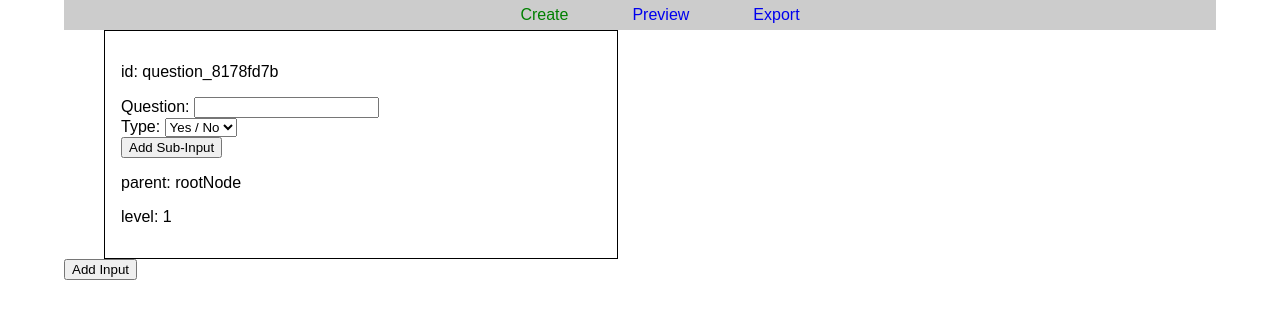
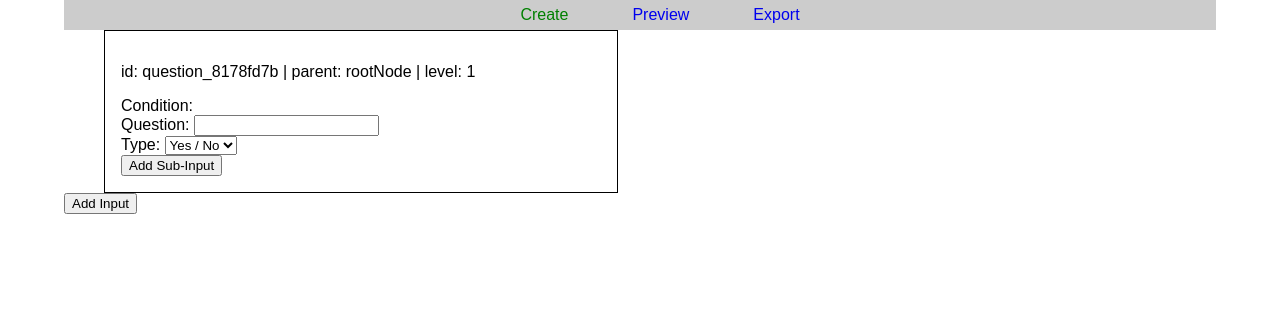
Before and after one commit to Ahrkano/nested-form, a React (Create React App) app: page /Create in a window 1280 px wide. Both pictures are taken after a click on the button "Add Input". Shown: the top 318 px of the page. Built offline with nearby package versions, Linux system fonts and the light colour scheme.

Commit message:
values binding on CreateTab - done

```diff
--- a/src/components/InputEditBox/InputEditBox.js
+++ b/src/components/InputEditBox/InputEditBox.js
@@ -1,5 +1,5 @@
 import React from 'react';
-
+import Aux from '../../hoc/Auxiliary/Auxiliary';
 import './InputEditBox.css'
 
 import AddInputButton from '../Buttons/AddInputButton/AddInputButton';
@@ -9,9 +9,59 @@ const inputEditBox = (props) => {
 
     let condition = null;
     if(props.condition !== 'noCondition') {
-        condition = (
-            <p>on condition</p>
-        );
+        if(props.parentType === 'text') {
+            condition = (
+                <Aux>
+                    <select
+                        id="questionType"
+                        value={props.condition}
+                        onChange={(event) => props.onInputChange(event, props.id, 'condition')}>
+                        <option value="equals">Equals</option>
+                    </select>
+                    <input
+                        type="text"
+                        id="questionInput"
+                        value={props.conditionValue}
+                        onChange={(event) => props.onInputChange(event, props.id, 'conditionValue')} />
+                </Aux>
+            );
+        } else if(props.parentType === 'yesNo') {
+            condition = (
+                <Aux>
+                    <select
+                        id="questionType"
+                        value={props.condition}
+                        onChange={(event) => props.onInputChange(event, props.id, 'condition')}>
+                        <option value="equals">Equals</option>
+                    </select>
+                    <select
+                        id="questionType"
+                        value={props.conditionValue}
+                        onChange={(event) => props.onInputChange(event, props.id, 'conditionValue')}>
+                        <option value="yes">Yes</option>
+                        <option value="no">No</option>
+                    </select>
+                </Aux>
+            );
+        } else {
+            condition = (
+                <Aux>
+                    <select
+                        id="questionType"
+                        value={props.condition}
+                        onChange={(event) => props.onInputChange(event, props.id, 'condition')}>
+                        <option value="equals">Equals</option>
+                        <option value="greater">Greater than</option>
+                        <option value="less">Less than</option>
+                    </select>
+                    <input
+                        type="number"
+                        id="questionInput"
+                        value={props.conditionValue}
+                        onChange={(event) => props.onInputChange(event, props.id, 'conditionValue')} />
+                </Aux>
+            );
+        }
     }
 
     const questionInput = (
@@ -26,11 +76,11 @@ const inputEditBox = (props) => {
 
     const type = (
         <div className="InputEditBox__question-type">
-            <label htmlFor="questionInput">Type: </label>
+            <label htmlFor="questionType">Type: </label>
             <select
+                id="questionType"
                 value={props.type}
-                onChange={(event) => props.onInputChange(event, props.id, 'type')}
-            >
+                onChange={(event) => props.onInputChange(event, props.id, 'type')}>
                 <option value="yesNo">Yes / No</option>
                 <option value="text">Text</option>
                 <option value="number">Number</option>
@@ -40,18 +90,21 @@ const inputEditBox = (props) => {
 
     return (
         <div className="InputEditBox" style={{ marginLeft: marginLeft }}>
-            <p>id: {props.id}</p>
-            {condition}
+            <p>id: {props.id} | parent: {props.parent} | level: {props.level}</p>
+
+            <div className="InputEditBox__condition">
+                <label>Condition: </label>
+                {condition}
+            </div>
+
             {questionInput}
             {type}
             <div className="InputEditBox__button">
                 <AddInputButton
-                    onButtonClick={() => props.onSubInputAddition(props.id, props.level)}>
+                    onButtonClick={() => props.onSubInputAddition(props.id, props.level, props.type)}>
                     Add Sub-Input
                 </AddInputButton>
             </div>
-            <p>parent: {props.parent}</p>
-            <p>level: {props.level}</p>
         </div>
     );
 }
--- a/src/containers/CreateTab/CreateTab.js
+++ b/src/containers/CreateTab/CreateTab.js
@@ -18,13 +18,13 @@ class CreateTab extends Component {
     }
 
     addInputHandler() {
-        this.tree.add([`question_${uuidV4().slice(0, 8)}`, '', 'yesNo', 'noCondition', 1], 'rootNode', this.tree.traverseBF);
+        this.tree.add([`question_${uuidV4().slice(0, 8)}`, '', 'yesNo', 'rootParent', 'noCondition', 'noConditionValue', 1], 'rootNode', this.tree.traverseBF);
 
         this.props.onStateUpdate(this.tree);
     }
 
-    addSubInput(parentId, parentLevel) {
-        this.tree.add([`question_${uuidV4().slice(0, 8)}`, '', 'yesNo', '', parentLevel + 1], parentId, this.tree.traverseDF);
+    addSubInput(parentId, parentLevel, parentType) {
+        this.tree.add([`question_${uuidV4().slice(0, 8)}`, '', 'yesNo', parentType, '', '', parentLevel + 1], parentId, this.tree.traverseDF);
         this.props.onStateUpdate(this.tree);
     }
 
@@ -38,6 +38,13 @@ class CreateTab extends Component {
         this.tree.traverseDF(function(node) {
             if(node.id === questionId) {
                 node[inputType] = event.target.value;
+
+                if (inputType === 'type') {
+                    node.children.forEach(child =>{
+                        child.parentType = node.type;
+                        child.conditionValue = '';
+                    });
+                }
             }
         });
 
@@ -49,16 +56,19 @@ class CreateTab extends Component {
         let inputNodes = [];
 
         if (this.props.data !== null) {
-            console.log(this.props.data.root);
+            // console.log(this.props.data.root);
             this.tree.traverseDF.call(this.props.data, function(node) {
                 if (node.id !== 'rootNode') {
-                    // inputNodes[node.id] = [node.question, node.type, node.condition, node.anchorLevel, node.parent.id];
-                    inputNodes.push([node.id ,node.question, node.type, node.condition, node.anchorLevel, node.parent.id]);
+
+                    inputNodes.push([node.id ,node.question, node.type, node.parentType, node.condition, node.conditionValue, node.anchorLevel, node.parent.id]);
                 }
             });
         }
 
-        console.log(inputNodes);
+        // inputNodes.forEach(node => {
+        //     console.log(node);
+        // });
+        // console.log(inputNodes);
         const inputGroups = inputNodes.map(input => {
             return (
                 <InputEditBox
@@ -66,9 +76,11 @@ class CreateTab extends Component {
                     id={input[0]}
                     value={input[1]}
                     type={input[2]}
-                    condition={input[3]}
-                    level={input[4]}
-                    parent={input[5]}
+                    parentType={input[3]}
+                    condition={input[4]}
+                    conditionValue={input[5]}
+                    level={input[6]}
+                    parent={input[7]}
                     onInputChange={this.onInputChangeHandler.bind(this)}
                     onSubInputAddition={this.addSubInput.bind(this)}
                 />
--- a/src/data_structure/dataStructure.js
+++ b/src/data_structure/dataStructure.js
@@ -5,8 +5,10 @@ export class Node {
         this.id = data[0];
         this.question = data[1];
         this.type = data[2];
-        this.condition = data[3];
-        this.anchorLevel = data[4];
+        this.parentType= data[3];
+        this.condition = data[4];
+        this.conditionValue = data[5];
+        this.anchorLevel = data[6];
         this.parent = null;
         this.children = [];
     }
@@ -19,6 +21,7 @@ export class Tree {
             question: 'noQuestion',
             type: 'noType',
             condition: 'noCondition',
+            conditionValue: 'noConditionValue',
             anchorLevel: 0,
             parent: 'noParent',
             children: []
@@ -51,11 +54,11 @@ export class Tree {
         traversal.call(this, callback);
     }
 
-    add(data, toData, traversal) {
+    add(data, toParentId, traversal) {
         let child = new Node(data),
             parent = null,
             callback = function(node) {
-                if (node.id === toData) {
+                if (node.id === toParentId) {
                     parent = node;
                 }
             };
--- /dev/null
+++ b/src/hoc/Auxiliary/Auxiliary.js
@@ -0,0 +1,3 @@
+const aux = ( props ) => props.children;
+
+export default aux;
```
